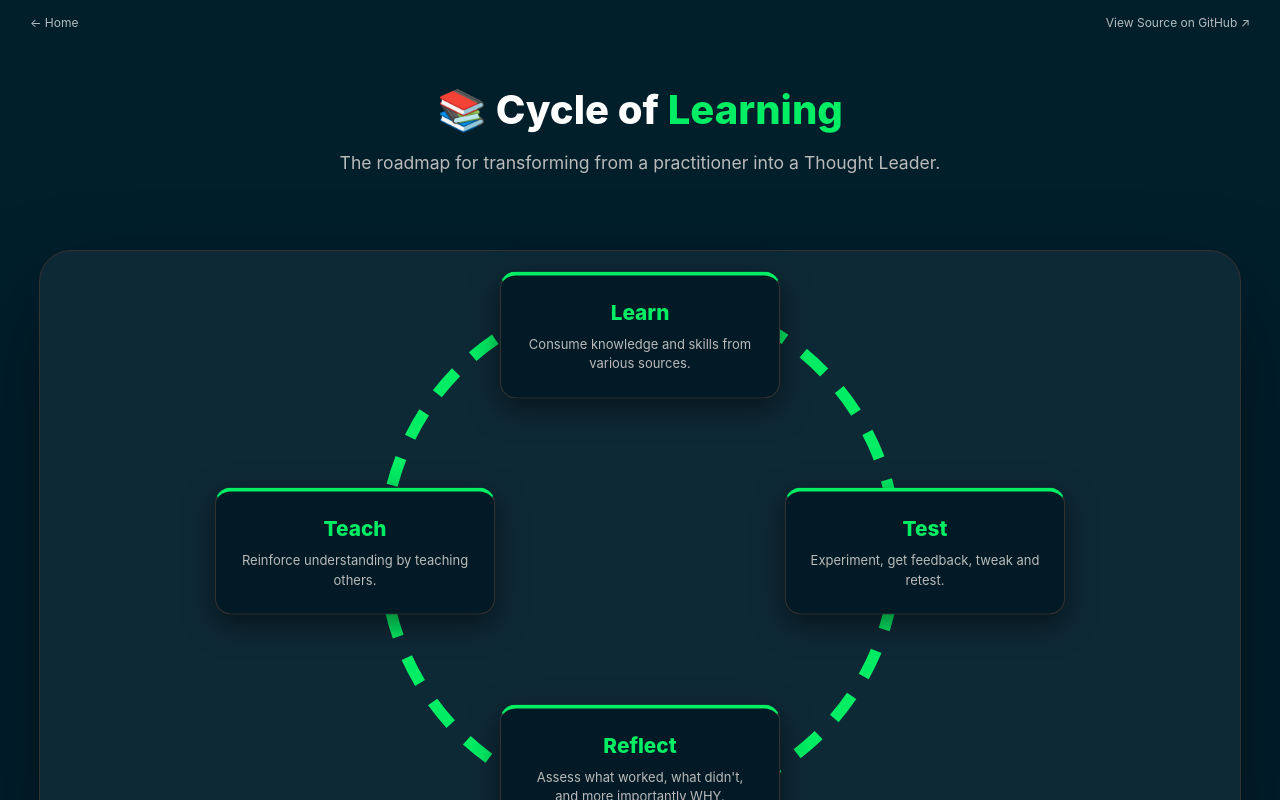
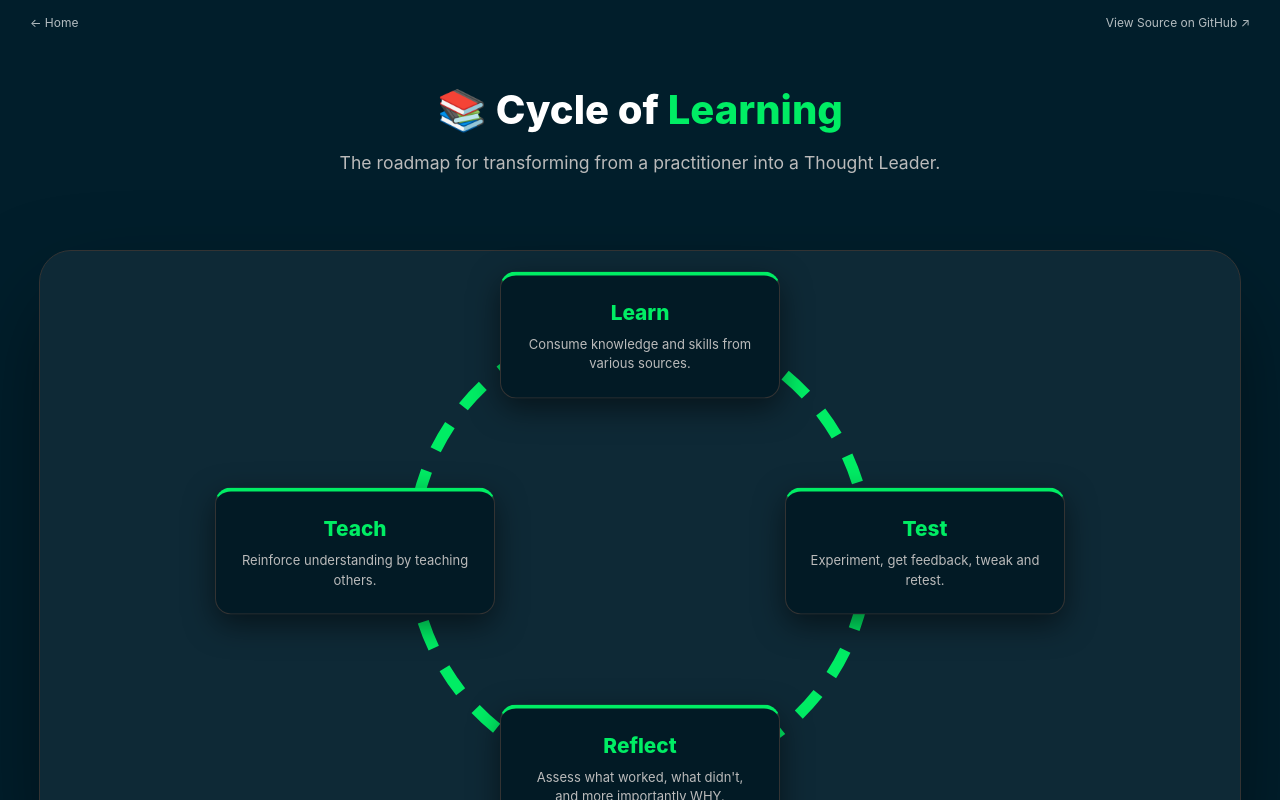
Before and after one commit to itchap/itchap, a React (Vite) app in the folder Apps/learning-cycle/: page / in a window 1280 px wide. Built offline with nearby package versions, Linux system fonts and the light colour scheme.

Commit message:
asdf
sdafa

```diff
--- a/Apps/learning-cycle/src/App.jsx
+++ b/Apps/learning-cycle/src/App.jsx
@@ -140,7 +140,7 @@ const cycleData = [
             {/* BRANDED CIRCLE PATH */}
             <svg viewBox="0 0 100 100" style={{ position: 'absolute', top: 0, left: 0, width: '100%', height: '100%', pointerEvents: 'none' }}>
               <circle
-                cx="50" cy="50" r="45"
+                cx="50" cy="50" r="40"
                 fill="none"
                 stroke={theme.accent}
                 strokeWidth="2"
```
